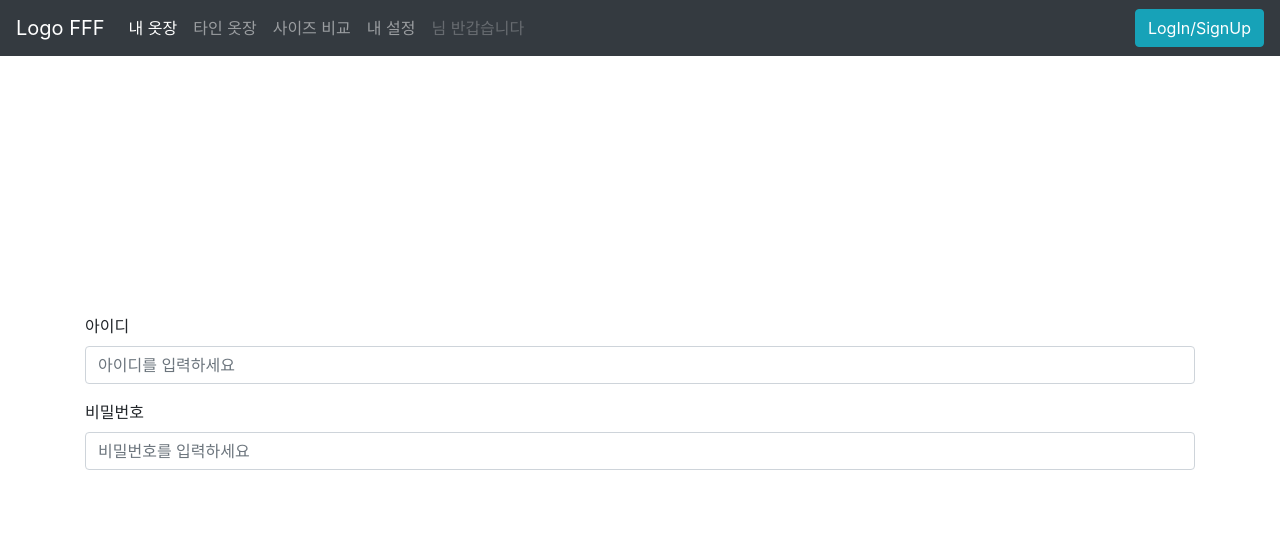
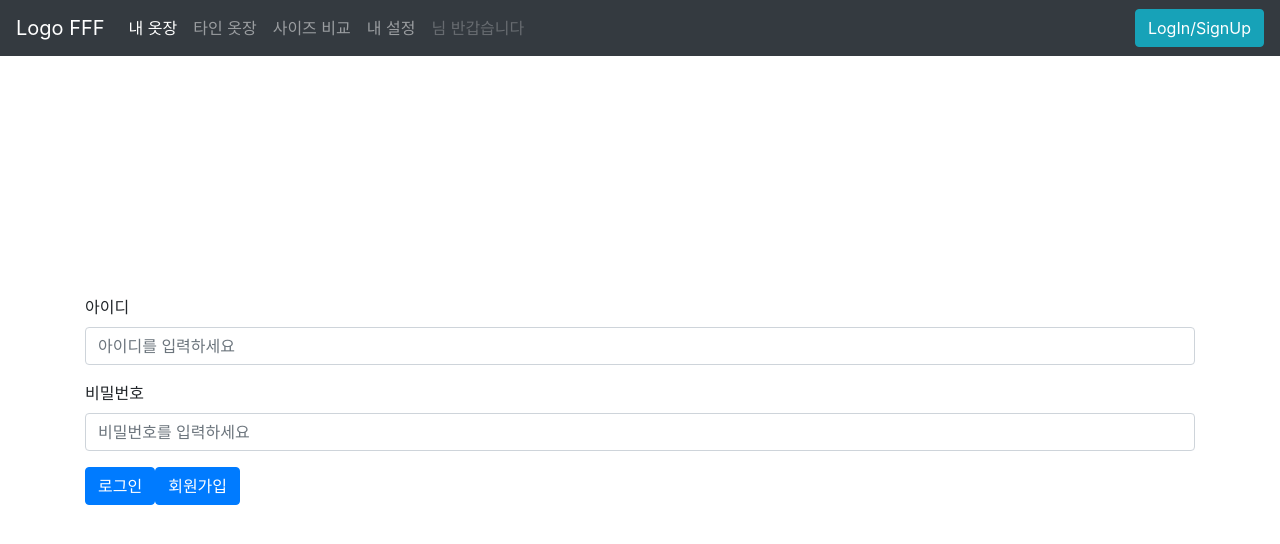
Before and after one commit to ProjectFFF/FFF, a Django app: page /accounts/login/ in a window 1280 px wide. Shown: the top 544 px of the page. Run offline with Django 3.2, Linux system fonts and the light colour scheme; some libraries are stand-ins or nearby versions.

Commit message:
[#3] signup page issue

```diff
--- a/accounts/templates/login.html
+++ b/accounts/templates/login.html
@@ -22,6 +22,15 @@
           placeholder="비밀번호를 입력하세요"
         />
       </div>
+      <div class="btn-group mr-2" role="group" aria-label="First group">
+        <span><a class="btn btn-primary" href="" role="button">로그인</a></span>
+        <br />
+        <span
+          ><a class="btn btn-primary" href="{% url 'signup' %}" role="button"
+            >회원가입</a
+          ></span
+        >
+      </div>
     </form>
   </div>
 </div>
--- a/accounts/urls.py
+++ b/accounts/urls.py
@@ -3,4 +3,5 @@ from . import views
 
 urlpatterns = [
     path('login/', views.login, name="login"),
+    path('signup/', views.signup, name="signup"),
 ]
--- a/accounts/views.py
+++ b/accounts/views.py
@@ -4,3 +4,6 @@ from django.contrib import auth
 
 def login(request):
     return render(request, 'login.html')
+
+def signup(request):
+    return render(request, 'signup.html')
```
